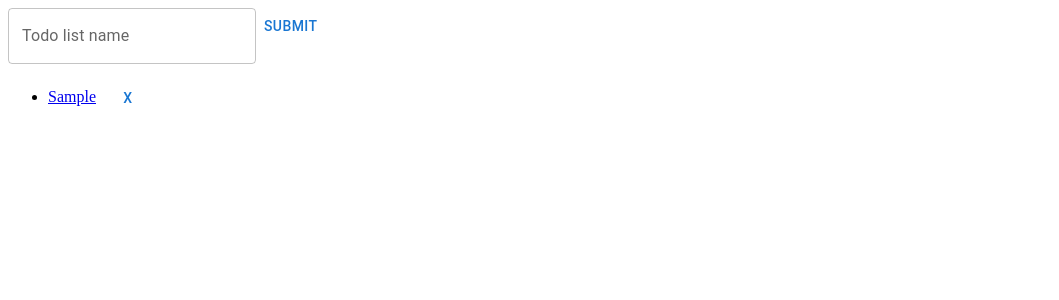
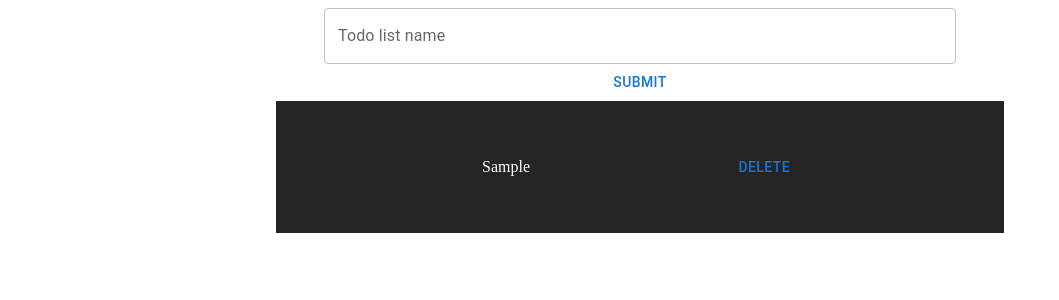
Before and after one commit to Michael-Melis/todo-ts, a React (Create React App) app: page / in a window 1280 px wide. Both pictures are taken after typing "Sample" into the empty fields and a click on the button "SUBMIT". Shown: the top 300 px of the page, without its empty margins (0-1059 px from the left). Built offline with nearby package versions, Linux system fonts and the light colour scheme; no server answers.

Commit message:
build: persisting todolists and todos

```diff
--- a/package.json
+++ b/package.json
@@ -6,6 +6,7 @@
     "@emotion/react": "^11.7.1",
     "@emotion/styled": "^11.6.0",
     "@hookform/resolvers": "^2.8.8",
+    "@mui/lab": "^5.0.0-alpha.69",
     "@mui/material": "^5.4.1",
     "@mui/styled-engine-": "npm:@mui/styled-engine-sc@latest",
     "@testing-library/jest-dom": "^5.14.1",
@@ -16,6 +17,7 @@
     "@types/react": "^17.0.20",
     "@types/react-dom": "^17.0.9",
     "axios": "^0.26.0",
+    "dayjs": "^1.10.7",
     "nanoid": "^3.3.0",
     "react": "^17.0.2",
     "react-dom": "^17.0.2",
--- a/src/App.tsx
+++ b/src/App.tsx
@@ -2,16 +2,21 @@ import React, { FC } from "react";
 import ListDetail from "./components/createList/todoList/ListDetail";
 import CreateList from "./components/createList/CreateList";
 import { Routes, Route } from "react-router-dom";
+import styled from "@emotion/styled";
 
 const App: FC = () => {
   return (
-    <div>
+    <StyledApp>
       <Routes>
         <Route path="/" element={<CreateList />} />
-        <Route path="/todolist/:id" element={<ListDetail />} />
+        <Route path="/:slug" element={<ListDetail />} />
       </Routes>
-    </div>
+    </StyledApp>
   );
 };
-
+const StyledApp = styled.div`
+  margin: 0;
+  padding: 0;
+  box-sizing: border-box;
+`;
 export default App;
--- a/src/components/createList/CreateList.tsx
+++ b/src/components/createList/CreateList.tsx
@@ -5,10 +5,11 @@ import { yupResolver } from "@hookform/resolvers/yup";
 import { Button, TextField } from "@mui/material";
 import { nanoid } from "nanoid";
 import { Link } from "react-router-dom";
-import { IFormInput } from "../../interfaces/Interfaces";
+import { IFormInput, ITask } from "../../interfaces/Interfaces";
 import { useRecoilState } from "recoil";
 import axios from "axios";
 import { listArrayState } from "./../../atoms/atom";
+import styled from "styled-components";
 
 const schema = yup.object().shape({
   listName: yup.string().required("Please fill the name of the list"),
@@ -38,40 +39,50 @@ const CreateList: FC = () => {
     fectchApi();
   }, []);
 
-  console.log(listArray);
   const onSubmit: SubmitHandler<IFormInput> = async (data) => {
-    const nanodId = nanoid();
+    const listId = nanoid();
     const newList = {
       listName: data.listName,
-      id: nanodId,
+      listId: listId,
+      tasks: [],
     };
+
     setListArray([...listArray, newList]);
+    const fectchApi = async () => {
+      try {
+        await axios.post(
+          `https://620bd0cce8751b8b5facfda6.mockapi.io/todoapp/`,
+
+          { listName: data.listName, listId: listId, tasks: [] }
+        );
+      } catch (error) {
+        console.log(error);
+      }
+    };
+    fectchApi();
+
+    reset();
+  };
+  const handleDeleteTodoList = async (list: IFormInput) => {
+    const newArray = listArray.filter((task) => {
+      return task.listId !== list.listId;
+    });
 
     try {
-      await axios.post(`https://620bd0cce8751b8b5facfda6.mockapi.io/todoapp`, {
-        listName: data.listName,
-        id: nanodId,
-        isCompleted: false,
-        isDeleted: false,
-        tasks: [],
-      });
+      await axios.delete(
+        `https://620bd0cce8751b8b5facfda6.mockapi.io/todoapp/${list.id}`
+      );
     } catch (error) {
       console.log(error);
     }
 
-    reset();
-  };
-  const handleDeleteTodoList = (listNameToDelete: string): void => {
-    setListArray(
-      listArray.filter((task) => {
-        return task.listName !== listNameToDelete;
-      })
-    );
+    setListArray(newArray);
   };
 
   return (
-    <div>
+    <StyledListContainer>
       <form onSubmit={handleSubmit(onSubmit)}>
+        <StyledListForm>
           <Controller
             name="listName"
             control={control}
@@ -87,21 +98,56 @@ const CreateList: FC = () => {
             )}
           />
           <Button type="submit">Submit</Button>
+        </StyledListForm>
       </form>
-      <ul>
-        {listArray.map((list: IFormInput) => {
+      <StyledLists>
+        {listArray.map((list: IFormInput, index: number) => {
           return (
-            <li key={list.id}>
-              <Link to={`/todolist/${list.id}`}>{list.listName}</Link>
-              <Button onClick={() => handleDeleteTodoList(list.listName)}>
-                X
-              </Button>
-            </li>
+            <StyledLink key={index}>
+              <Link to={`/${list.id}`}>{list.listName}</Link>
+
+              <Button onClick={() => handleDeleteTodoList(list)}>delete</Button>
+            </StyledLink>
           );
         })}
-      </ul>
-    </div>
+      </StyledLists>
+    </StyledListContainer>
   );
 };
 
+const StyledListContainer = styled.div`
+  display: flex;
+  flex-direction: column;
+`;
+const StyledListForm = styled.div`
+  display: flex;
+  flex-direction: column;
+  width: 50%;
+  margin: 0 auto;
+`;
+const StyledLists = styled.div`
+  display: flex;
+  flex-direction: column;
+  background: #252525;
+  padding: 3rem;
+  width: 50%;
+  margin: 0 auto;
+`;
+const StyledLink = styled.div`
+  display: flex;
+  flex-direction: row;
+  align-items: center;
+  justify-content: space-between;
+  background: #252525;
+  width: 50%;
+  margin: 0 auto;
+  a {
+    color: #fff;
+    text-decoration: none;
+  }
+  a:hover {
+    color: red;
+  }
+`;
+
 export default CreateList;
--- a/src/components/createList/todoList/ListDetail.tsx
+++ b/src/components/createList/todoList/ListDetail.tsx
@@ -1,6 +1,8 @@
-import React, { useEffect } from "react";
+import React, { useEffect, useState } from "react";
 import { useParams } from "react-router-dom";
 import { TextField, Button, TextareaAutosize } from "@mui/material";
+import { DateTimePicker, LocalizationProvider } from "@mui/lab";
+import DateAdapter from "@mui/lab/AdapterDayjs";
 import { listArrayState, taskArrayState } from "../../../atoms/atom";
 import { useRecoilValue, useRecoilState } from "recoil";
 import { ITask } from "./../../../interfaces/Interfaces";
@@ -10,6 +12,7 @@ import { yupResolver } from "@hookform/resolvers/yup";
 import { nanoid } from "nanoid";
 import axios from "axios";
 import TaskView from "./task/TaskView";
+import styled from "styled-components";
 
 const taskSchema = yup.object().shape({
   taskName: yup.string().required("Please fill the name of the task"),
@@ -18,7 +21,7 @@ const taskSchema = yup.object().shape({
 });
 
 const ListDetail = () => {
-  let { id } = useParams();
+  let { slug } = useParams();
   const {
     handleSubmit,
     control,
@@ -27,6 +30,27 @@ const ListDetail = () => {
   } = useForm<ITask>({ resolver: yupResolver(taskSchema) });
 
   const [tasksArray, setTasksArray] = useRecoilState(taskArrayState);
+  const listArray = useRecoilValue(listArrayState);
+
+  useEffect(() => {
+    const fetchTasks = async () => {
+      try {
+        const res = await axios.get(
+          `https://620bd0cce8751b8b5facfda6.mockapi.io/todoapp/${slug}`
+        );
+
+        const tasksData = res.data.tasks.map((data) => {
+          return data;
+        });
+
+        setTasksArray(tasksData);
+      } catch (error) {
+        console.log(error);
+      }
+    };
+    fetchTasks();
+  }, []);
+
   const onSubmit: SubmitHandler<ITask> = async (data) => {
     const nanoId = nanoid();
     const newTask = {
@@ -35,43 +59,34 @@ const ListDetail = () => {
       optionalInfo: data.optionalInfo,
       id: nanoId,
       isCompleted: false,
-      isSoftDeleted: false,
+      isDeleted: false,
+      listNameId: slug,
     };
     setTasksArray([...tasksArray, newTask]);
+
     try {
-      const res = await axios.get(
-        `https://620bd0cce8751b8b5facfda6.mockapi.io/todoapp/:listName`
+      const res = await axios.put(
+        `https://620bd0cce8751b8b5facfda6.mockapi.io/todoapp/${slug}`,
+        { tasks: [...tasksArray, newTask] }
       );
-      console.log(res);
-
-      // {
-
-      //   tasks: [
-      //     {
-      //       taskName: data.taskName,
-      //       deadline: data.deadline,
-      //       id: nanoId,
-      //       isCompleted: false,
-      //       isDeleted: false,
-      //       tasks: [],
-      //     },
-      //   ],
-      // }
     } catch (error) {
       console.log(error);
     }
+
     reset();
   };
-
+  console.log(listArray);
   return (
     <div>
       <form onSubmit={handleSubmit(onSubmit)}>
+        <StyledListDetailContainer>
+          <LocalizationProvider dateAdapter={DateAdapter}>
             <Controller
               name="taskName"
               control={control}
               defaultValue=""
               render={({ field }) => (
-            <TextField
+                <StyledTextField
                   {...field}
                   label="New task"
                   type="text"
@@ -84,22 +99,28 @@ const ListDetail = () => {
               name="optionalInfo"
               control={control}
               defaultValue=""
-          render={({ field }) => <TextareaAutosize {...field} minRows={3} />}
+              render={({ field }) => (
+                <TextareaAutosize {...field} minRows={4} />
+              )}
             />
             <Controller
               name="deadline"
               control={control}
+              defaultValue={0}
               render={({ field }) => (
-            <TextField
+                <StyledTextField
                   {...field}
-              label="Deadline (in days)"
-              type="text"
+                  label="Deadline in days"
+                  type="number"
                   error={!!errors.deadline}
                   helperText={errors ? errors.deadline?.message : ""}
                 />
               )}
             />
+
             <Button type="submit">submit</Button>
+          </LocalizationProvider>
+        </StyledListDetailContainer>
       </form>
       {tasksArray.map((task: ITask) => (
         <TaskView
@@ -113,4 +134,14 @@ const ListDetail = () => {
   );
 };
 
+const StyledListDetailContainer = styled.div`
+  display: flex;
+  flex-direction: column;
+  width: 50%;
+  margin: 0 auto;
+`;
+const StyledTextField = styled(TextField)`
+  margin: 1rem 0;
+`;
+
 export default ListDetail;
--- a/src/components/createList/todoList/task/TaskView.tsx
+++ b/src/components/createList/todoList/task/TaskView.tsx
@@ -4,6 +4,7 @@ import axios from "axios";
 import { ITask } from "../../../../interfaces/Interfaces";
 import { Button } from "@mui/material";
 import { SetterOrUpdater } from "recoil";
+import styled from "styled-components";
 
 interface Props {
   task: ITask;
@@ -13,6 +14,7 @@ interface Props {
 
 const TaskView = ({ task, tasksArray, setTasksArray }: Props) => {
   const index = tasksArray.findIndex((listItem) => listItem === task);
+  let { slug } = useParams();
 
   const handleDeleteTask = (): void => {
     const newList = removeItemAtIndex(tasksArray, index);
@@ -20,16 +22,16 @@ const TaskView = ({ task, tasksArray, setTasksArray }: Props) => {
     setTasksArray(newList);
   };
 
-  const handleCompleteTask = (): void => {
+  const handleCompleteTask = async () => {
     const newTaskList = replaceItemAtIndex(tasksArray, index, {
       ...task,
       isCompleted: !task.isCompleted,
     });
     setTasksArray(newTaskList);
-    console.log(task);
   };
   return (
-    <div>
+    <StyledTask>
+      <StyledTaskContent>
         <h1
           style={
             task.isCompleted
@@ -37,14 +39,37 @@ const TaskView = ({ task, tasksArray, setTasksArray }: Props) => {
               : { textDecoration: "none" }
           }
         >
-        {task.taskName}
+          Task: {task.taskName}
         </h1>
-      <p>{task.deadline}</p>
+        <p>Deadline: {task.deadline}</p>
+        <p>Content: {task.optionalInfo}</p>
+      </StyledTaskContent>
+      <div>
         <Button onClick={handleDeleteTask}>X</Button>
         <Button onClick={handleCompleteTask}>Complete</Button>
       </div>
+    </StyledTask>
   );
 };
+
+const StyledTask = styled.div`
+  display: flex;
+  border: 3px solid black;
+  margin: 1rem 0;
+  justify-content: space-between;
+  align-items: center;
+`;
+const StyledTaskContent = styled.div`
+  display: flex;
+  flex-direction: column;
+  width: 100%;
+  h1 {
+    background: grey;
+  }
+  p {
+    background: #c5c1c1;
+  }
+`;
 
 export default TaskView;
 
```
Also changed, not shown: src/interfaces/Interfaces.ts (+5 -2 lines), 1 other file (tests, documents, lock files or other folders). Lines whose indentation alone changed are shown as unchanged.
